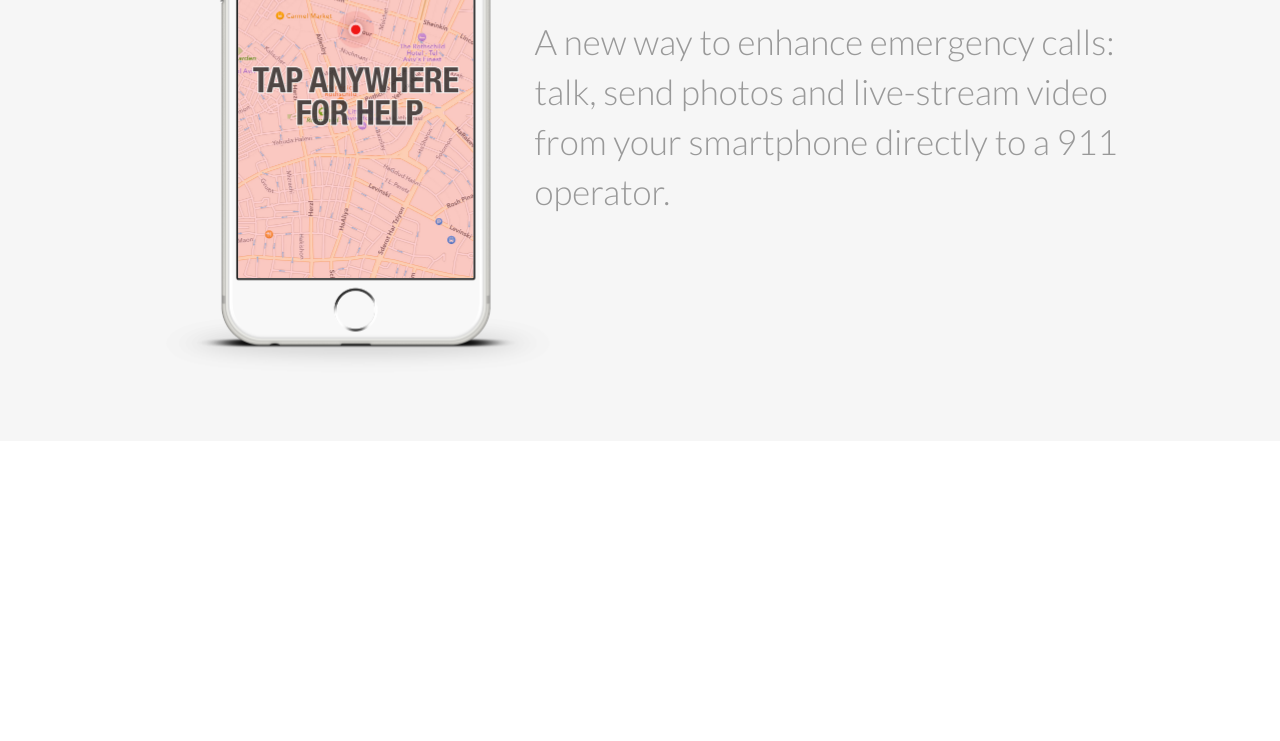
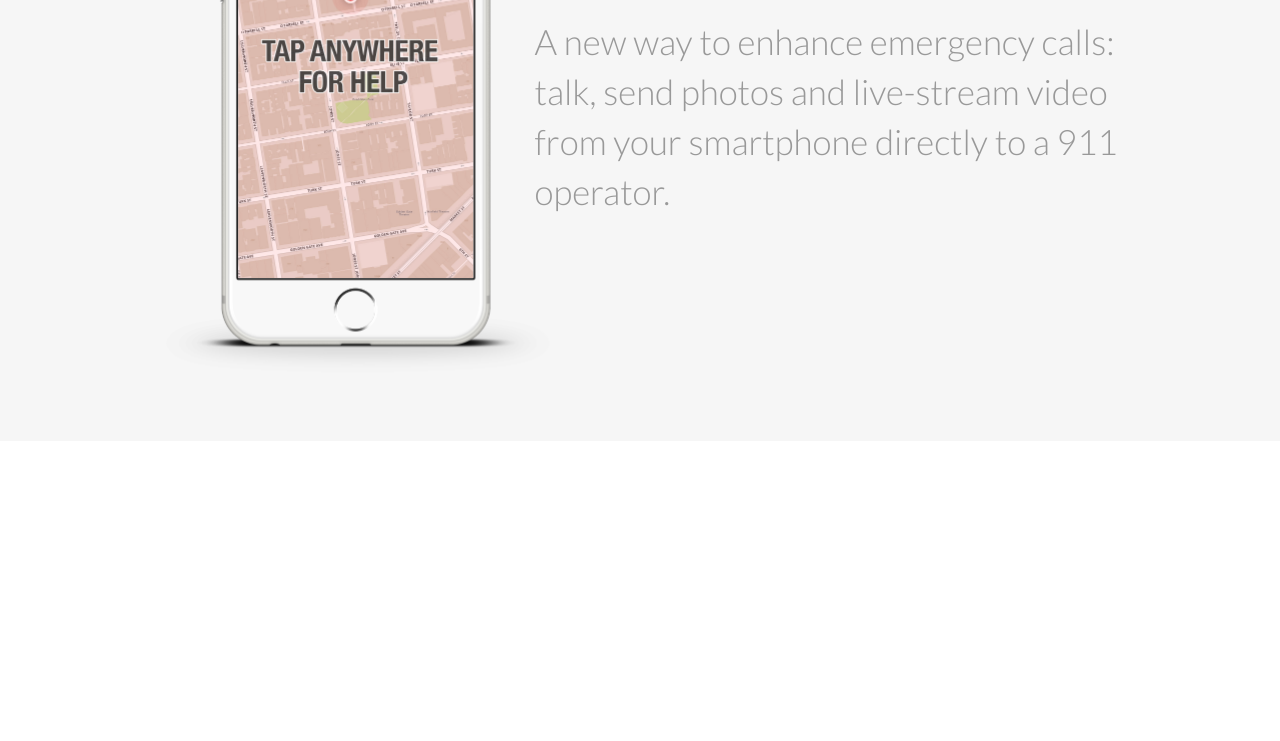
Before and after one commit to sevastos/staging-red, a plain HTML site: page index.html in a window 1280 px wide. Shown: the part 359-1100 px from the top of the page. Drawn offline with Linux system fonts and the light colour scheme.

Commit message:
New app mockup

```diff
--- a/index.html
+++ b/index.html
@@ -139,7 +139,7 @@
                         </div>
 
                         <div class="iphone-app-screenshot">
-                            <img src="img/rb/app-danger-1.jpg" alt="">
+                            <img src="img/rb/app-danger-2.jpg" alt="">
                         </div>
                         <img src="img/rb/iphone-v1-silver.png" class="hidden" />
                     </div>
@@ -285,7 +285,7 @@
                     <div class="iphone-features-col col-md-4 col-sm-4 overflow-hidden">
                         <div class="iphone-features-wrapper scrollpoint sp-effect5">
                             <div class="iphone-app-screenshot iphone-features">
-                                <img src="img/rb/app-danger-1.jpg" alt="">
+                                <img src="img/rb/app-danger-2.jpg" alt="">
                             </div>
                             <img src="img/rb/iphone-v1-silver.png" class="hidden" />
                         </div>
```
Also changed, not shown: img/rb/app-danger-2.jpg (added).
